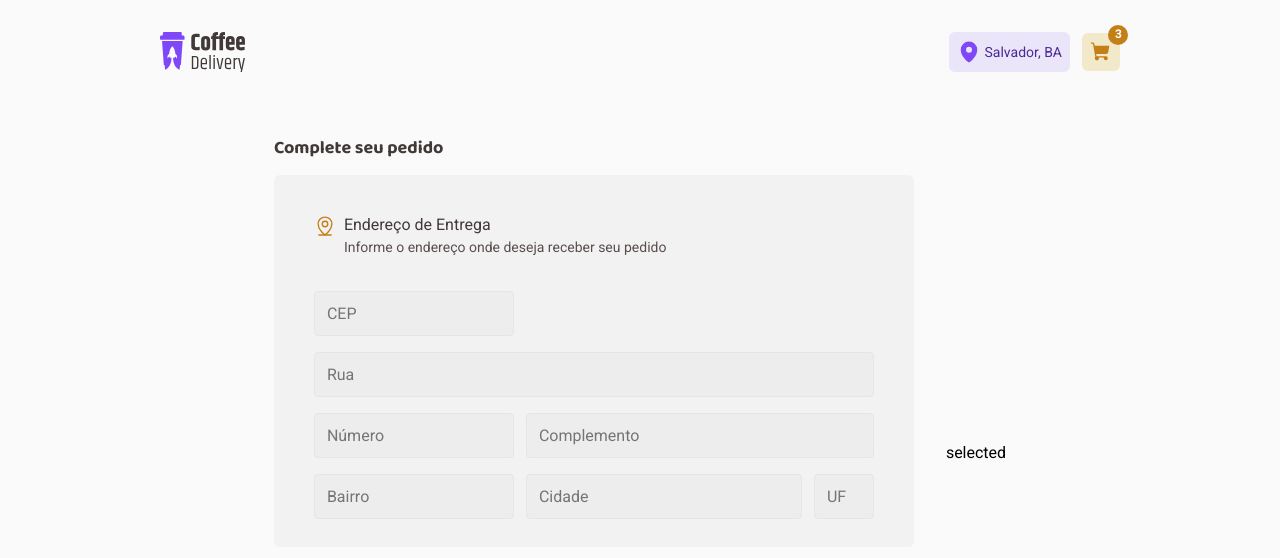
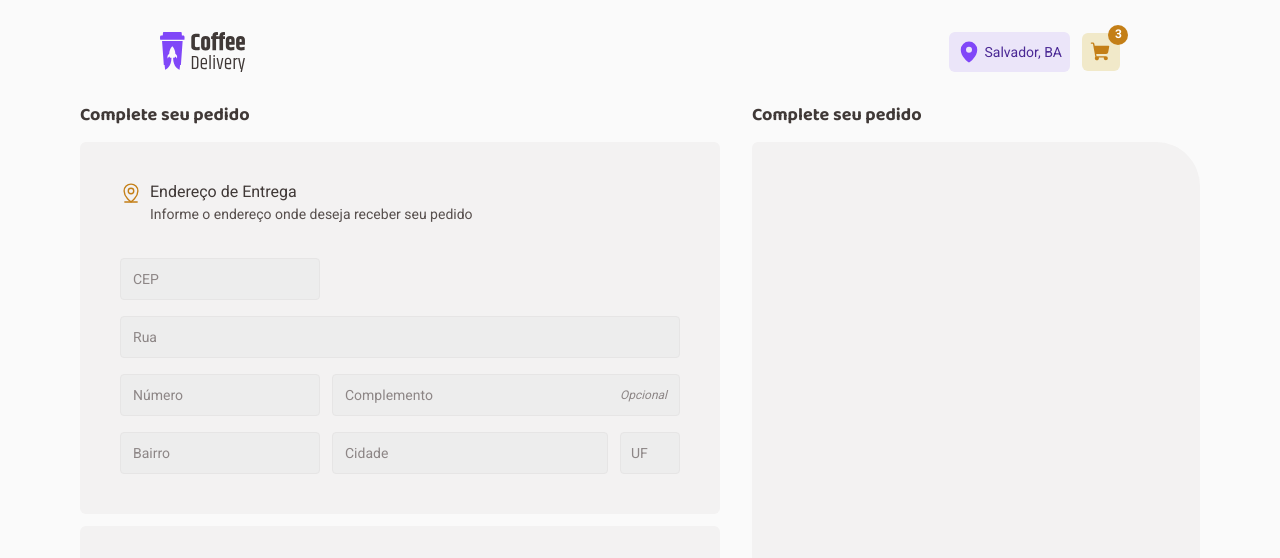
Before and after one commit to loressl/challenge-coffee-delivery, a React (Vite) app: page /checkout in a window 1280 px wide. Shown: the top 558 px of the page. Built offline with nearby package versions, Linux system fonts and the light colour scheme.

Commit message:
chore: Atualizado input e css da parte do checkout

```diff
--- /dev/null
+++ b/src/components/Input/index.tsx
@@ -0,0 +1,16 @@
+import { HTMLAttributes } from "react";
+import { InputContainer } from "./styles";
+
+interface InputProps extends HTMLAttributes<HTMLInputElement> {
+    widthCustom: string
+    optional?: string
+}
+
+export function Input({widthCustom, optional, ...props}: InputProps) {
+    return(
+        <InputContainer widthCustom={widthCustom}>
+            <input {...props}/>
+            {optional && <span>{optional}</span>}
+        </InputContainer>
+    )
+}
--- /dev/null
+++ b/src/components/Input/styles.ts
@@ -0,0 +1,41 @@
+import styled from "styled-components";
+
+interface InputContainerProps {
+  widthCustom: string;
+}
+
+export const InputContainer = styled.div<InputContainerProps>`
+  display: flex;
+  flex-direction: row;
+  align-items: center;
+  width: ${(props) => props.widthCustom};
+  background: ${props => props.theme["base-input"]};
+  border: 1px solid ${props => props.theme["base-button"]};
+  border-radius: 4px;
+  position: relative;
+  justify-content: end;
+
+
+  input {
+    font-size: 14px;
+    color: ${props => props.theme["base-text"]};
+    flex-grow: 1;
+    width: inherit;
+    background: none;
+    border: none;
+    padding: 0.75rem;
+    border-radius: inherit;
+
+    &::placeholder {
+        color: ${props => props.theme["base-label"]};
+    }
+  }
+
+  span {
+    font-size: 12px;
+    color: ${props => props.theme["base-label"]};;
+    position: absolute;
+    right: 12px;
+    font-style: italic;
+  }
+`;
--- a/src/pages/Checkout/components/Address/index.tsx
+++ b/src/pages/Checkout/components/Address/index.tsx
@@ -1,5 +1,6 @@
-import { AddressContainer, FormContainer, InputField, OrderedContainer, SelectedCoffesContainer } from "./styles";
+import { AddressContainer, FormContainer, OrderedContainer, SelectedCoffesContainer } from "./styles";
 import { MapPinLine } from 'phosphor-react'
+import { Input } from "../../../../components/Input";
 
 export function Address() {
     return (
@@ -15,36 +16,37 @@ export function Address() {
                         </div>
                     </div>
                     <FormContainer>
-                        <InputField
+                        <Input
                             placeholder="CEP"
-                            widthInput="12.5rem"
+                            widthCustom="12.5rem"
                         />
-                        <InputField
+                        <Input
                             placeholder="Rua"
-                            widthInput="100%"
+                            widthCustom="100%"
                         />
                         <div className="complement">
-                            <InputField
+                            <Input
                                 placeholder="Número"
-                                widthInput="12.5rem"
+                                widthCustom="12.5rem"
                             />
-                            <InputField
+                            <Input
+                                widthCustom="100%"
                                 placeholder="Complemento"
-                                widthInput="100%"
+                                optional="Opcional"
                             />
                         </div>
                         <div className="complement">
-                            <InputField
+                            <Input
                                 placeholder="Bairro"
-                                widthInput="12.5rem"
+                                widthCustom="12.5rem"
                             />
-                            <InputField
+                            <Input
                                 placeholder="Cidade"
-                                widthInput="100%"
+                                widthCustom="100%"
                             />
-                            <InputField
+                            <Input
                                 placeholder="UF"
-                                widthInput="3.75rem"
+                                widthCustom="3.75rem"
                             />
                         </div>
                     </FormContainer>
@@ -55,7 +57,10 @@ export function Address() {
             </OrderedContainer>
 
             <SelectedCoffesContainer>
-                selected
+                <p>Complete seu pedido</p>
+                <div className="box-coffes-selected">
+
+                </div>
             </SelectedCoffesContainer>
         </AddressContainer>
     )
--- a/src/pages/Checkout/components/Address/styles.ts
+++ b/src/pages/Checkout/components/Address/styles.ts
@@ -5,7 +5,6 @@ export const AddressContainer = styled.div`
   width: 100%;
   height: 100%;
   flex-direction: row;
-  align-items: center;
   justify-content: center;
   gap: 2rem;
 `;
@@ -91,25 +90,32 @@ export const FormContainer = styled.form`
   height: 12.5rem;
   align-self: stretch;
 
-  & .complement{
+  & .complement {
     display: flex;
     gap: 0.75rem;
     width: 100%;
   }
-`
+`;
 
-interface InputFieldProps {
-  widthInput: string
-}
+export const SelectedCoffesContainer = styled.div`
+  display: flex;
+  flex-direction: column;
 
-export const InputField = styled.input<InputFieldProps>`
-  display: flex;
-  align-items: center;
-  padding: 0.75rem;
-  background: ${props => props.theme["base-input"]};
-  border: 1px solid ${props => props.theme["base-button"]};
-  width: ${props => props.widthInput};
-  border-radius: 4px;
-`
+  p {
+    font-family: "Baloo 2";
+    font-weight: 700;
+    font-size: 18px;
+    line-height: 1.3;
+    color: ${(props) => props.theme["base-subtitle"]};
+    margin-bottom: 15px;
+  }
 
-export const SelectedCoffesContainer = styled.div``;
+  & .box-coffes-selected {
+    width: 28rem;
+    height: 31.125rem;
+    background: ${(props) => props.theme["base-card"]};
+    border-radius: 6px 44px;
+    padding: 2.5rem;
+    gap: 1.5rem;
+  }
+`;
```
